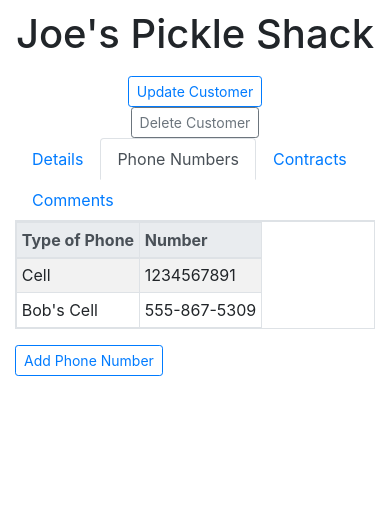
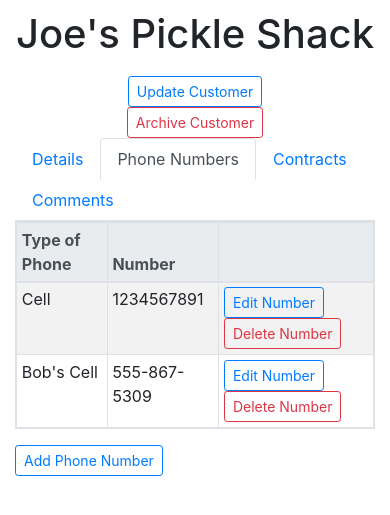
Before and after one commit to John-W-Stevens/contract_manager, a Django app: template manager_app/templates/customer.html in a window 390 px wide, after a click on "Phone Numbers". Shown: the part 56-571 px from the top of the page. Run offline with Django 3.2, Linux system fonts and the light colour scheme; the template is opened without the code that fills it: values that come from a table or form of the project are taken from there, others are empty; data comes from the database, SQL or seed files in the repository; both versions use the stored data as it was after the commit; some libraries are stand-ins or nearby versions.

Commit message:
Can now edit and delete phone numbers, can archive customers, contracts tab now only show non-archived contracts.

```diff
--- a/manager_app/templates/customer.html
+++ b/manager_app/templates/customer.html
@@ -56,13 +56,13 @@
           <h1>{{customer.name}}</h1>
         </div>
       </div>
+      <div class="row">
         <div class="col-12 text-center">
           <button class="btn btn-outline-primary btn-sm" data-toggle="modal" data-target="#edit_customer">Update Customer</button>
-        <form action="/dashboard/customer/{{customer.id}}" method="post">
-          {% csrf_token %}
-          <input type="hidden" name="hiddenkey" value = "delete">
-          <button class="btn btn-outline-secondary btn-sm">Delete Customer</button>
-        </form>
+        </div>
+        <div class="col-12 text-center">
+          <button class="btn btn-outline-danger btn-sm" data-toggle="modal" data-target="#archive_customer">Archive Customer</button>
+        </div>
       </div>
       <div class="row">
         <div class ="col-12 table_nav">
@@ -97,6 +97,7 @@
                   <tr>
                     <th>Type of Phone</th>
                     <th>Number</th>
+                    <th></th>
                   </tr>
                 </thead>
                 <tbody>
@@ -104,6 +105,10 @@
                   <tr>
                     <td>{{number.number_type}}</td>
                     <td>{{number.number}}</td>
+                    <td>
+                      <button class="btn btn-outline-primary btn-sm phoneeditbutton" data-toggle="modal" data-target="#edit_phone_number" data-phoneid="{{number.id}}">Edit Number</button>
+                      <button class="btn btn-outline-danger btn-sm phonedeletebutton" data-toggle="modal" data-target="#delete_number" data-phoneid="{{number.id}}">Delete Number</button>
+                    </td>
                   </tr>
                   {% endfor %}
                 </tbody>
@@ -115,7 +120,8 @@
               <table class="table table-sm table-hover table-striped table-bordered table-responsive-lg" id="contracts_datatable">
                 <thead class = "thead-light">
                   <tr>
-                    <th>Contract Id</th>
+                    <th>Id</th>
+                    <th>Trip Number</th>
                     <th>Carrier</th>
                     <th>Deliver By</th>
                     <th>Status</th>
@@ -123,12 +129,15 @@
                 </thead>
                 <tbody>
                   {% for contract in customer.contracts.all %}
+                    {% if contract.archived == False %}
                       <tr>
                         <td><a href="/dashboard/contract/{{contract.id}}">{{contract.id}}</a></td>
+                        <td>{{contract.trip_number}}</td>
                         <td><a href="/dashboard/carrier/{{contract.carrier.id}}">{{contract.carrier.name}}</a></td>
                         <td>{{contract.delivery_time|date:"g:i A, M d, yy"}}</td>
                         <td>{{contract.status}}</td>
                       </tr>
+                    {% endif %}
                   {% endfor %}
                 </tbody>
               </table>
@@ -324,15 +333,98 @@
                 <label for="phone_number">Phone Number</label>
                 <input type="text" name="phone_number" class="form_control">
               </div>
-            </form>
-          </div>
               <div class="modal-footer">
                 <button type="button" class="btn btn-secondary" data-dismiss="modal">Back</button>
                 <button class="btn btn-primary btn-md" id="add_number_button">Add a Number</button>
               </div>
+            </form>
           </div>
         </div>
       </div>
+    </div>
+
+    <!-- Modal for Creating a Phone Number -->
+    <div class="modal fade text-left" id="edit_phone_number" tabindex="-1" role="dialog" aria-labelledby="edit_phone_modal" aria-hidden="true">
+      <div class="modal-dialog modal-lg" role="document">
+        <div class="modal-content">
+          <div class="modal-header">
+            <h3 class="modal-title" id="edit_number_modal">Edit a Phone Number</h3>
+            <button type="button" class="close" data-dismiss="modal" aria-label="Close">
+              <span aria-hidden="true">&times;</span>
+            </button>
+          </div>
+          <div class="modal-body">
+            <form enctype="multipart/form-data" action="/dashboard/customer/{{customer.id}}" method="post" id="new_phone_form">
+              {% csrf_token %}
+              <input type="hidden" name="hiddenkey" value= "edit_number">
+              <input type="hidden" name="phone_id" id="editphoneid">
+              <div class="col-12">
+                <label for="phone_type">Type of Phone</label>
+                <input type="text" name="phone_type" class="form_control">
+                <label for="phone_number">Phone Number</label>
+                <input type="text" name="phone_number" class="form_control">
+              </div>
+              <div class="modal-footer">
+                <button type="button" class="btn btn-secondary" data-dismiss="modal">Back</button>
+                <button class="btn btn-primary btn-md" id="add_number_button">Edit Number</button>
+              </div>
+            </form>
+          </div>
+        </div>
+      </div>
+    </div>
+
+    <!-- Modal for Deleting a Phone Number -->
+    <div class="modal fade" id="delete_number" tabindex="-1" role="dialog" aria-labelledby="delete_number_Modal" aria-hidden="true">
+      <div class="modal-dialog" role="document">
+        <div class="modal-content">
+          <div class="modal-header">
+            <h5 class="modal-title" id="achiveModal">Delete this number?</h5>
+            <button type="button" class="close" data-dismiss="modal" aria-label="Close">
+              <span aria-hidden="true">&times;</span>
+            </button>
+          </div>
+          <div class="modal-body">
+            Are you sure you want to delete this phone number?
+          </div>
+          <div class="modal-footer">
+            <button type="button" class="btn btn-secondary" data-dismiss="modal">Close</button>
+            <form action="/dashboard/customer/{{customer.id}}" method="post">
+            {% csrf_token %}
+              <input type="hidden" name="hiddenkey" value="delete_number">
+              <input type="hidden" name="phone_id" id="phoneid">
+              <button class="btn btn-danger">Delete</button>
+            </form>
+          </div>
+        </div>
+      </div>
+    </div>
+
+    <!-- Modal for Archiving a Customer -->
+    <div class="modal fade" id="archive_customer" tabindex="-1" role="dialog" aria-labelledby="archiveModal" aria-hidden="true">
+      <div class="modal-dialog" role="document">
+        <div class="modal-content">
+          <div class="modal-header">
+            <h5 class="modal-title" id="achiveModal">Archive this customer?</h5>
+            <button type="button" class="close" data-dismiss="modal" aria-label="Close">
+              <span aria-hidden="true">&times;</span>
+            </button>
+          </div>
+          <div class="modal-body">
+            Archiving this customer will remove it from the customers table and store it in the archive. Are you sure you want to proceed?
+          </div>
+          <div class="modal-footer">
+            <button type="button" class="btn btn-secondary" data-dismiss="modal">Close</button>
+            <form action="/dashboard/customer/{{customer.id}}" method="post">
+            {% csrf_token %}
+              <input type="hidden" name="hiddenkey" value="archive">
+              <button class="btn btn-danger">Archive</button>
+            </form>
+          </div>
+        </div>
+      </div>
+    </div>
+
     <!-- jQuery -->
     <script src="https://code.jquery.com/jquery-3.4.1.slim.min.js" integrity="sha384-J6qa4849blE2+poT4WnyKhv5vZF5SrPo0iEjwBvKU7imGFAV0wwj1yYfoRSJoZ+n" crossorigin="anonymous"></script>
 
@@ -345,6 +437,8 @@
     <script src="{% static 'dataTables.bootstrap4.min.js' %}"></script>
     <!-- Custom JavaScript -->
     <!-- <script type="text/javascript" src="script.js"></script> -->
+
+
     <script>
       $(document).ready(function() {
         $("#contracts_datatable").DataTable();
@@ -352,7 +446,18 @@
         $("#phones_datatable").DataTable();
       });
     </script>
-
+    <script>
+      $(".phonedeletebutton").on("click", function(){
+        var phoneid = $(this).attr("data-phoneid")
+        $("#phoneid").val(phoneid)
+      });
+    </script>
+    <script>
+      $(".phoneeditbutton").on("click", function(){
+        var phoneid = $(this).attr("data-phoneid")
+        $("#editphoneid").val(phoneid)
+      });
+    </script>
     <script>
       $("#example_filter").addClass("text-right")
     </script>
```
Also changed, not shown: manager_app/views.py (+21 -7 lines), db.sqlite3. Lines whose indentation alone changed are shown as unchanged.
